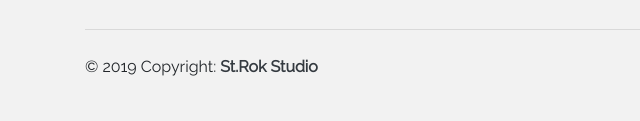
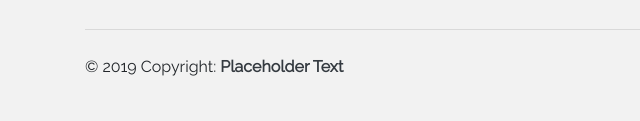
Before and after one commit to nicholas-dryden/strokmusic, a plain HTML site: page rates.html in a window 1280 px wide. Shown: the part 921-1042 px from the top of the page, 0-640 px from the left. Drawn offline with nearby package versions, Linux system fonts and the light colour scheme; a script that the page names is missing.

Commit message:
Update rates.html

```diff
--- a/rates.html
+++ b/rates.html
@@ -187,7 +187,7 @@
           <!--Copyright-->
           <p class="text-center text-md-left">© 2019 Copyright:
             <a href="https://mdbootstrap.com/education/bootstrap/">
-              <strong> St.Rok Studio</strong>
+              <strong> Placeholder Text</strong>
             </a>
           </p>
         </div>
```
